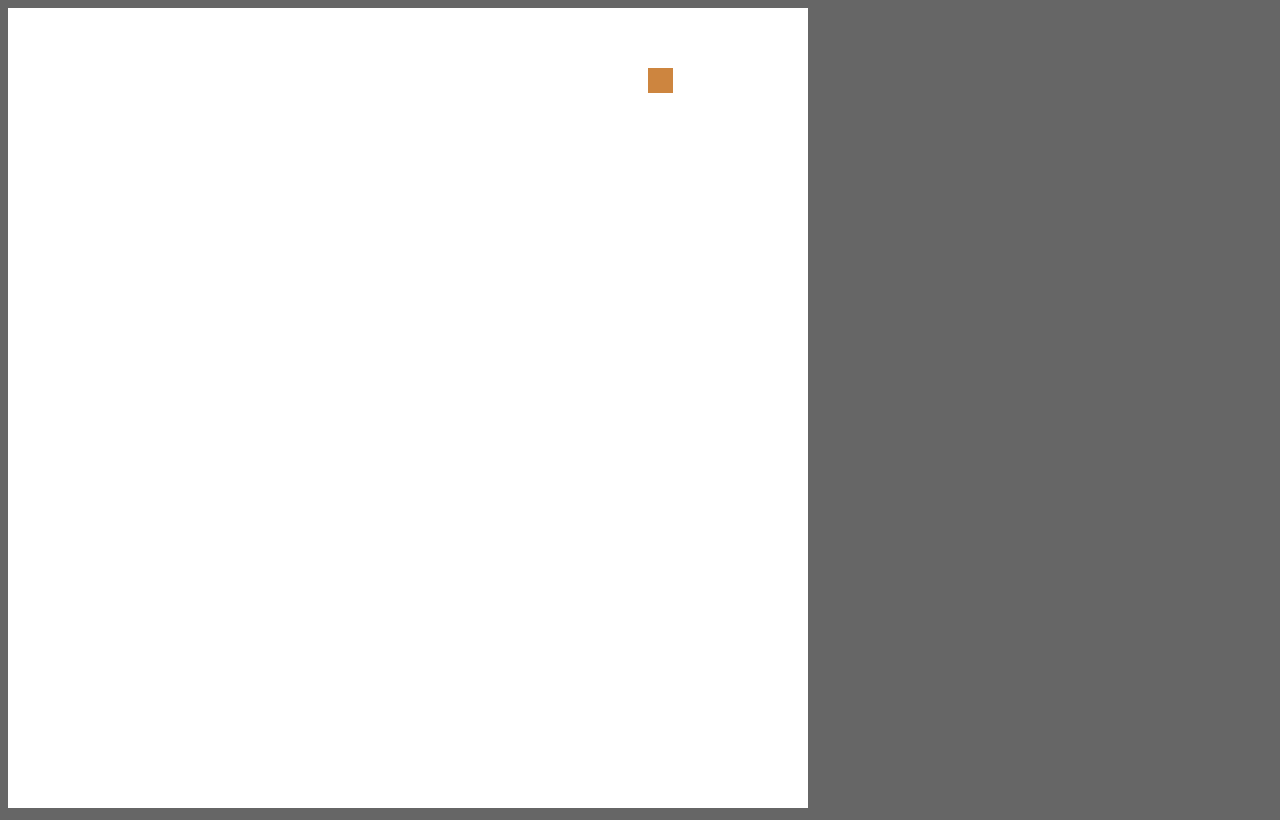
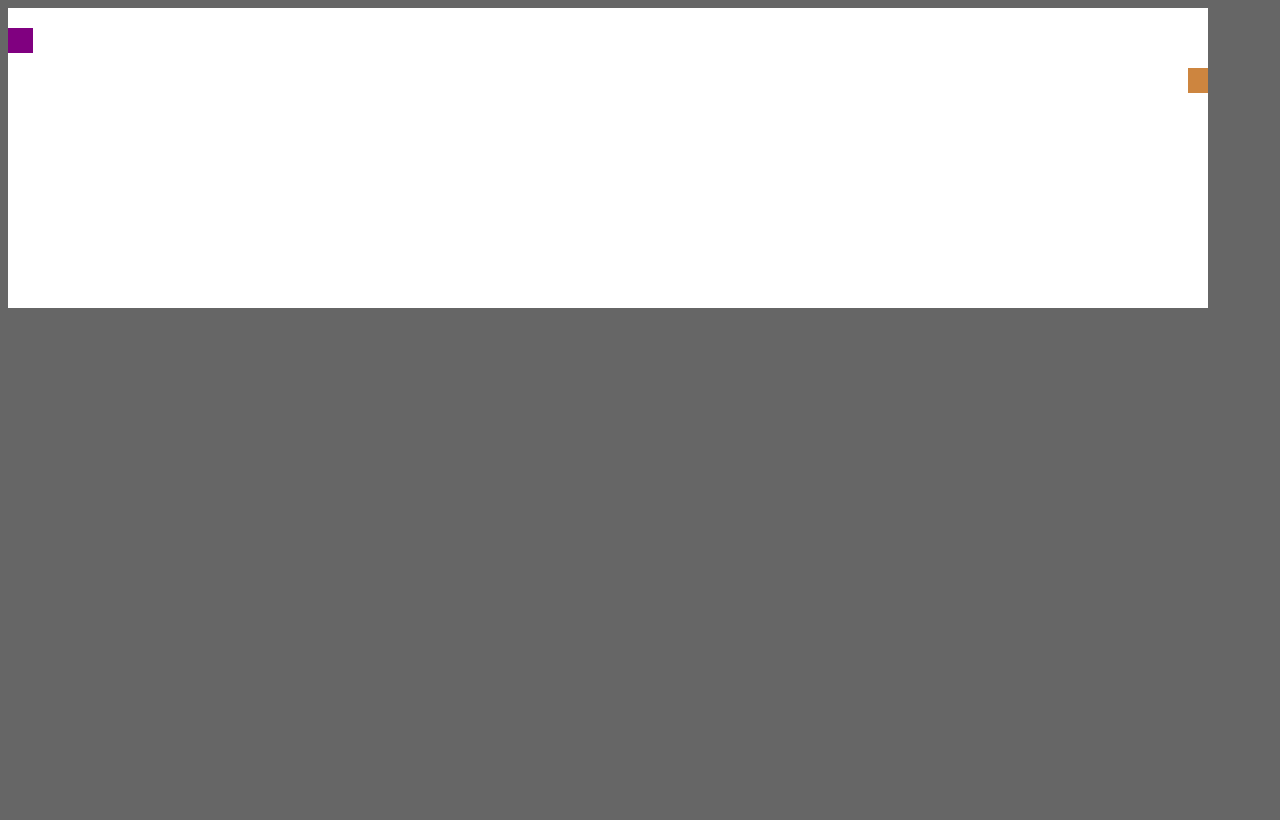
Before and after one commit to UnJavaScripter/canvas-game-basics, a plain HTML site: page index.html in a window 1280 px wide. Drawn offline with Linux system fonts and the light colour scheme.

Commit message:
feat: show multiple characters

```diff
--- a/index.html
+++ b/index.html
@@ -13,7 +13,7 @@
 </head>
 <body>
 
-  <canvas id="gameBoard" width="800" height="800"></canvas>
+  <canvas id="gameBoard" width="1200" height="300"></canvas>
 
   <script src="./scripts/app.js"></script>
 </body>
--- a/scripts/app.js
+++ b/scripts/app.js
@@ -37,7 +37,7 @@ class Game {
     draw() {
         this.ctx.clearRect(0, 0, this.settingsObj.width, this.settingsObj.heigth);
         this.ctx.fillStyle = this.settingsObj.background;
-        this.ctx.fillRect(0, 0, 800, 800);
+        this.ctx.fillRect(0, 0, this.gameBoard.width, this.gameBoard.height);
         this.moveCharacters(10, 0);
     }
     moveCharacters(x, y) {
@@ -53,8 +53,8 @@ class Game {
                 }
                 lastPos = character.newPos[character.newPos.length - 1];
             }
-            const newX = lastPos.x + x > this.settingsObj.width ? 0 : lastPos.x + x;
-            const newY = lastPos.y + y > this.settingsObj.heigth ? 0 : lastPos.y + y;
+            const newX = lastPos.x + (x * character.speed.x) > this.settingsObj.width ? 0 : lastPos.x + (x * character.speed.x);
+            const newY = lastPos.y + (y * character.speed.y) > this.settingsObj.heigth ? 0 : lastPos.y + (y * character.speed.y);
             this.ctx.fillStyle = character.color;
             this.ctx.fillRect(newX, newY, character.width, character.heigth);
             character.newPos.push({ x: newX, y: newY });
@@ -64,16 +64,31 @@ class Game {
 const gameSettings = {
     background: 'white',
     canvasRef: document.getElementById('gameBoard'),
-    heigth: 800,
-    width: 800
+    heigth: 300,
+    width: 1200
 };
 const character1 = {
     color: 'peru',
     x: 80,
     y: 60,
     width: 25,
-    heigth: 25
+    heigth: 25,
+    speed: {
+        x: 2,
+        y: 2
+    }
+};
+const character2 = {
+    color: 'purple',
+    x: 20,
+    y: 20,
+    width: 25,
+    heigth: 25,
+    speed: {
+        x: 5,
+        y: 1
+    }
 };
 const game = new Game(gameSettings);
-game.init([character1]);
+game.init([character1, character2]);
 //# sourceMappingURL=app.js.map
```
Also changed, not shown: 3 other files.
